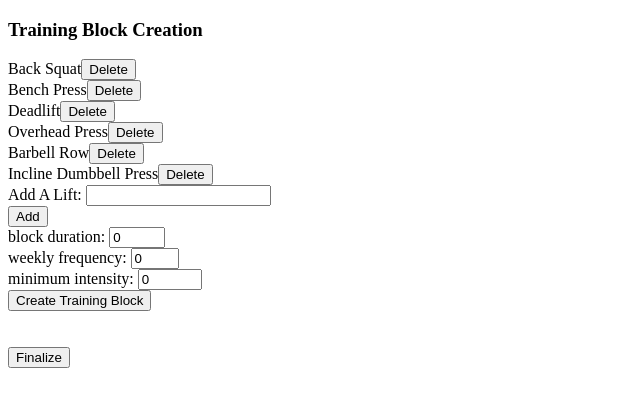
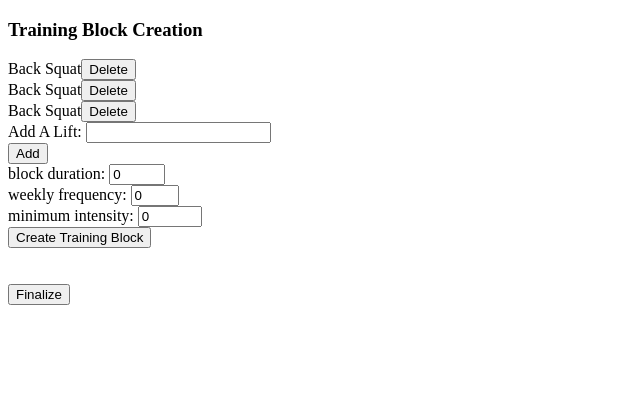
Before and after one commit to EmanAziz87/SBDexpert, a React (Vite) app: page / in a window 1280 px wide. Shown: the top 406 px of the page, without its empty margins (0-640 px from the left). Built offline with nearby package versions, Linux system fonts and the light colour scheme.

Commit message:
added some types that will be used eventually as the lift stored in each workout day. as of right now, each workout day just stores a string of the workout name

```diff
--- a/src/App.tsx
+++ b/src/App.tsx
@@ -1,8 +1,15 @@
 import React, { useState } from "react";
+
+// CONVERT ALL PROGRAM STORAGE
+interface SetInfo {
+  reps: number;
+  weight: number;
+}
 
 interface LiftInfo {
   id: number;
   name: string;
+  volume: Array<SetInfo>;
 }
 
 interface TrainingBlockObj {
@@ -105,26 +112,17 @@ const mockLifts: LiftInfo[] = [
   {
     id: 1,
     name: "Back Squat",
+    volume: [{ reps: 8, weight: 225 }],
   },
   {
     id: 2,
-    name: "Bench Press",
+    name: "Back Squat",
+    volume: [{ reps: 8, weight: 225 }],
   },
   {
     id: 3,
-    name: "Deadlift",
-  },
-  {
-    id: 4,
-    name: "Overhead Press",
-  },
-  {
-    id: 5,
-    name: "Barbell Row",
-  },
-  {
-    id: 6,
-    name: "Incline Dumbbell Press",
+    name: "Back Squat",
+    volume: [{ reps: 8, weight: 225 }],
   },
 ];
 
@@ -276,7 +274,7 @@ function App() {
     const newLiftObject = {
       id: lifts ? lifts.length + 1 : 1,
       name: newLift,
-      personalRecord: { weightInPounds: 0, reps: 0, currentGoal: 0 },
+      volume: [{ reps: 8, weight: 300 }],
     };
     const newLiftsArray = lifts ? [...lifts, newLiftObject] : [newLiftObject];
     setLifts(newLiftsArray);
```
